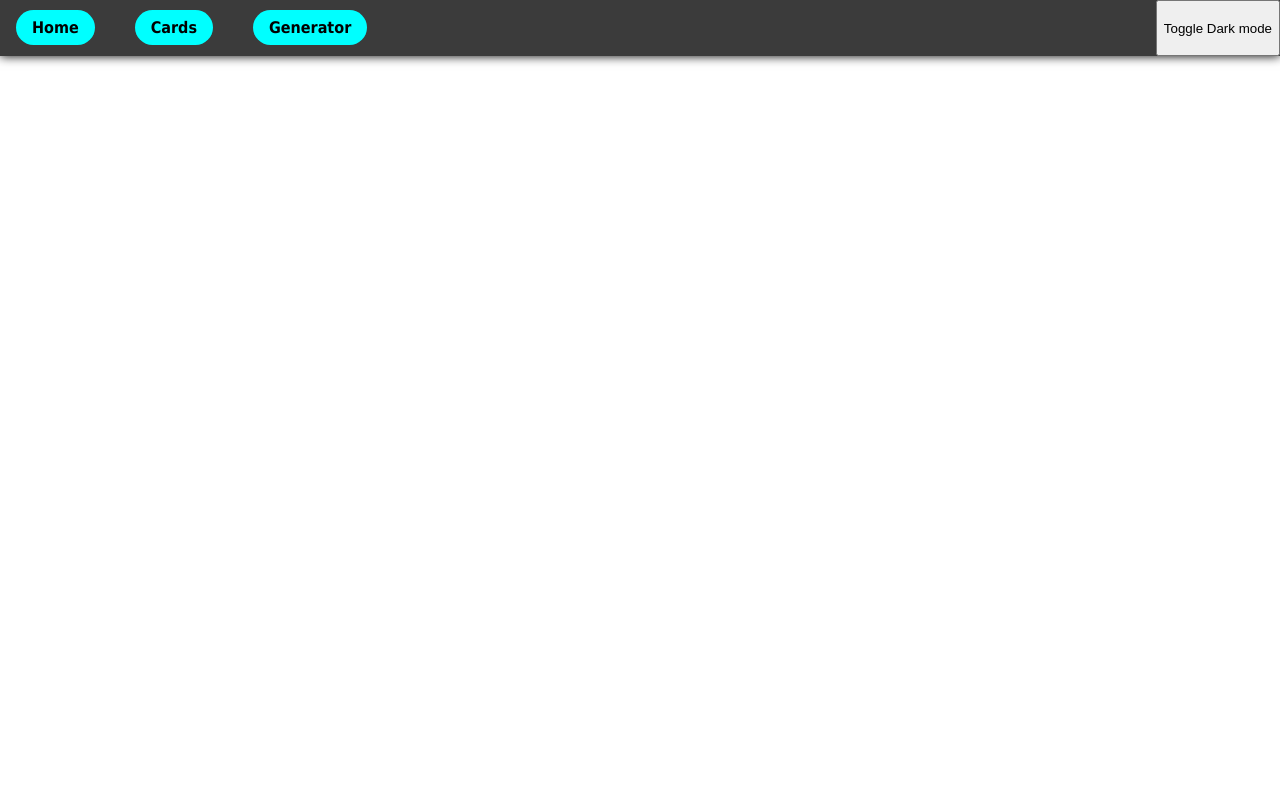
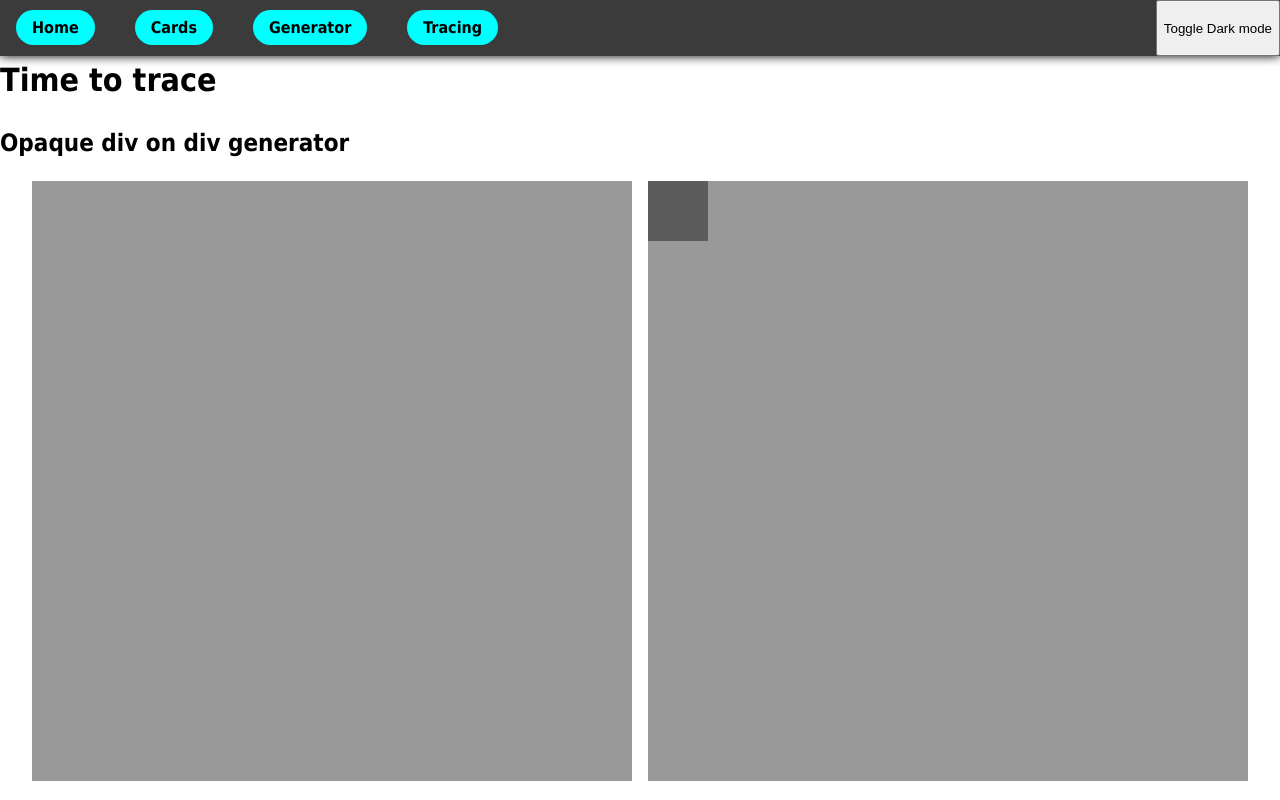
Before and after one commit to EmilNilssonDataDuctus/vite-app, a React (Vite) app: page /tracing in a window 1280 px wide. Built offline with nearby package versions, Linux system fonts and the light colour scheme.

Commit message:
Create tracing page

```diff
--- a/src/App.jsx
+++ b/src/App.jsx
@@ -8,6 +8,7 @@ import { GeneratePage } from "./components/GeneratePage/GeneratePage";
 import { Home } from "./components/Home/Home";
 import Navbar from "./components/Navbar/Navbar";
 import { darkTheme, lightTheme } from "./components/Themes";
+import { TracerPage } from "./components/TracerPage/TracerPage";
 import { GlobalStyles } from "./components/globalStyles";
 
 function App() {
@@ -28,6 +29,7 @@ function App() {
           <Route path="/cards" element={<Cards />} />
           <Route path="/card/:name" element={<CardBig />} />
           <Route path="/generate" element={<GeneratePage />} />
+          <Route path="/tracing" element={<TracerPage />} />
         </Routes>
       </BrowserRouter>
     </ThemeProvider>
--- a/src/components/Navbar/Navbar.jsx
+++ b/src/components/Navbar/Navbar.jsx
@@ -14,6 +14,9 @@ function Navbar({ themeToggler }) {
         <ListItem>
           <CommonLink href="/generate">Generator</CommonLink>
         </ListItem>
+        <ListItem>
+          <CommonLink href="/tracing">Tracing</CommonLink>
+        </ListItem>
       </NavbarList>
       <button onClick={() => themeToggler()}>Toggle Dark mode</button>
     </NavbarWrapper>
--- /dev/null
+++ b/src/components/TracerPage/TracerPage.jsx
@@ -0,0 +1,44 @@
+import { useState } from "react";
+import { MainWrapper } from "../../Shared/Page.styled";
+import {
+  DisplayContainer,
+  DisplayContainerWrapper,
+  ShowDiv,
+} from "./TracerPage.styled";
+
+export const TracerPage = () => {
+  const [leftShift, setLeftShift] = useState(0);
+  const [topShift, setTopShift] = useState(0);
+
+  const detectMouse = (e) => {
+    console.log(e);
+    console.log(e.target);
+    console.log(e.target.getBoundingClientRect());
+    const offsetX = e.target.getBoundingClientRect().x;
+    const offsetY = e.target.getBoundingClientRect().y;
+
+    console.log(e.clientX);
+    console.log(e.clientY);
+    console.log(e.clientY - offsetY);
+    console.log(e.clientX - offsetX);
+    const coordX = Math.floor(e.clientX - offsetX);
+    const coordY = Math.floor(e.clientY - offsetY);
+    setLeftShift(() => coordX + "px");
+    setTopShift(() => coordY + "px");
+  };
+
+  return (
+    <MainWrapper>
+      <h1>Time to trace</h1>
+      <section>
+        <h2>Opaque div on div generator</h2>
+        <DisplayContainerWrapper>
+          <DisplayContainer onMouseMove={detectMouse}></DisplayContainer>
+          <DisplayContainer>
+            <ShowDiv $left={leftShift} $top={topShift}></ShowDiv>
+          </DisplayContainer>
+        </DisplayContainerWrapper>
+      </section>
+    </MainWrapper>
+  );
+};
--- /dev/null
+++ b/src/components/TracerPage/TracerPage.styled.js
@@ -0,0 +1,23 @@
+import { styled } from "styled-components";
+
+export const DisplayContainer = styled.div`
+  width: 600px;
+  height: 600px;
+  background-color: rgba(0, 0, 0, 0.4);
+`;
+
+export const ShowDiv = styled.div`
+  width: 60px;
+  height: 60px;
+  background-color: rgba(0, 0, 0, 0.4);
+  position: relative;
+  left: ${(props) => props.$left};
+  top: ${(props) => props.$top};
+`;
+
+export const DisplayContainerWrapper = styled.div`
+  width: 100%;
+  display: flex;
+  justify-content: center;
+  gap: 16px;
+`;
```
